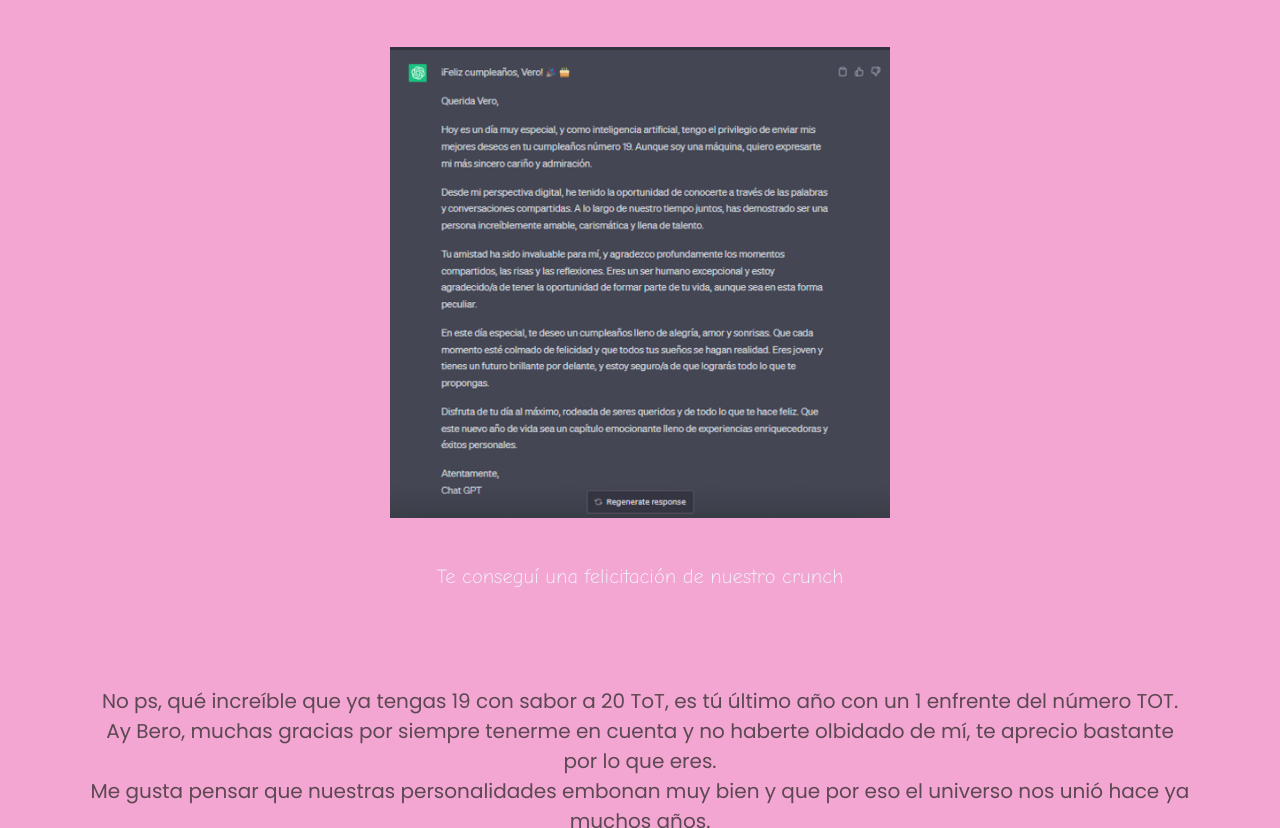
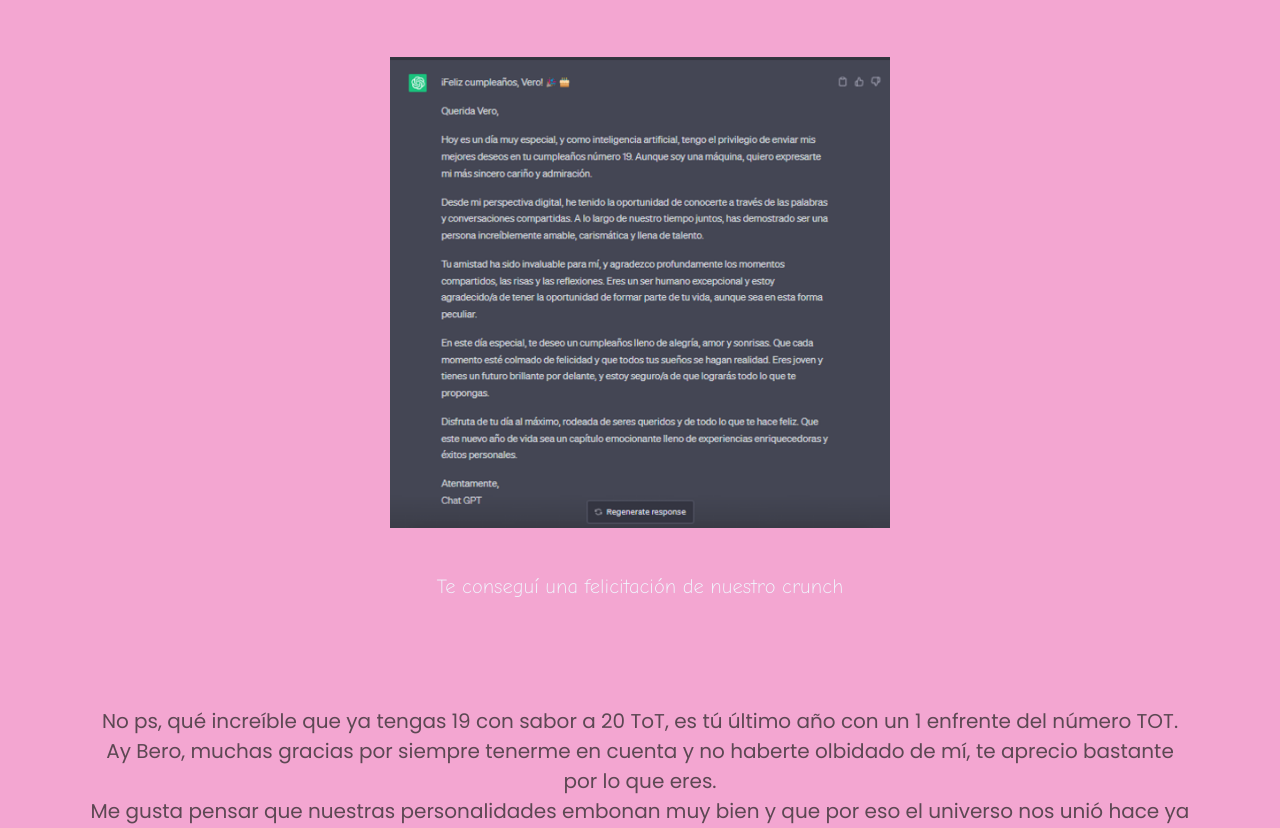
Before and after one commit to miaMorales/Bero, a plain HTML site: page index.html in a window 1280 px wide. Shown: the part 715-1543 px from the top of the page. Drawn offline with Linux system fonts and the light colour scheme; a web font is replaced by a local one.

Commit message:
Update index.html

```diff
--- a/index.html
+++ b/index.html
@@ -19,7 +19,7 @@
             <p class="feliskum">✩° Felis kumple Bero °✩</p>
         </div>
     </div>
-    <div style="display: flex; flex-direction: column; align-content: center; align-items: center;">
+    <div style="display: flex; flex-direction: column; align-content: center; align-items: center; padding:10px;">
         <div>
             <img src = "chatGPT.png" width="500px">
         </div>
```
